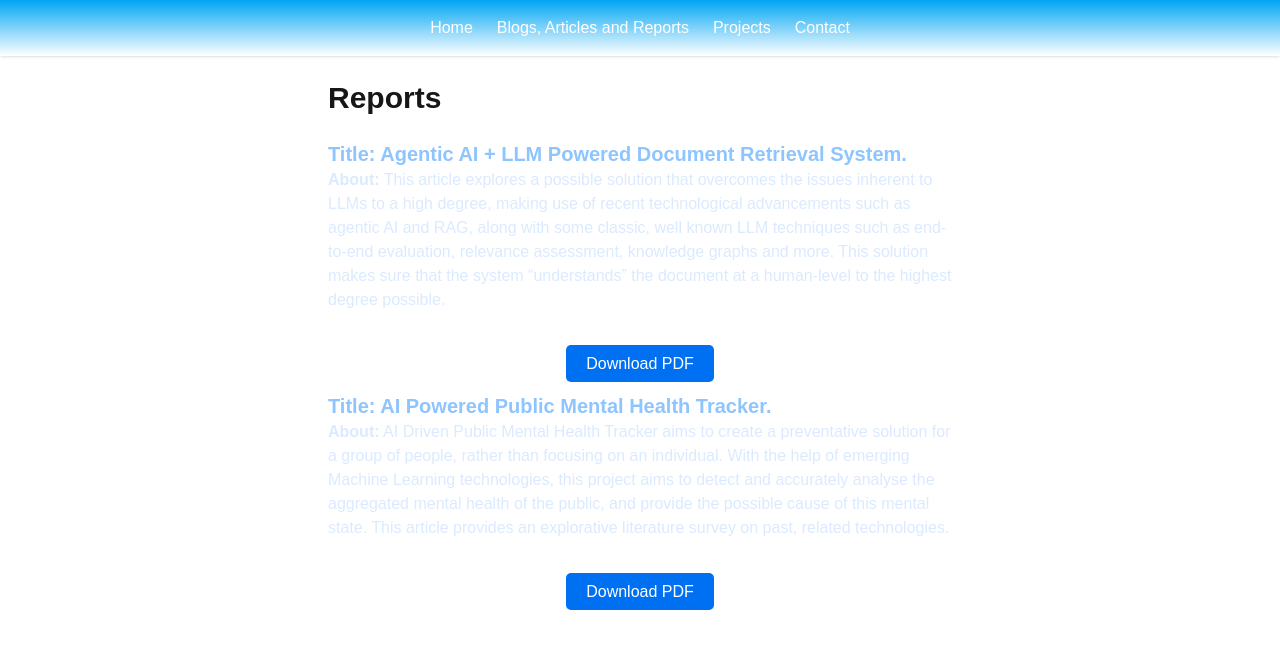
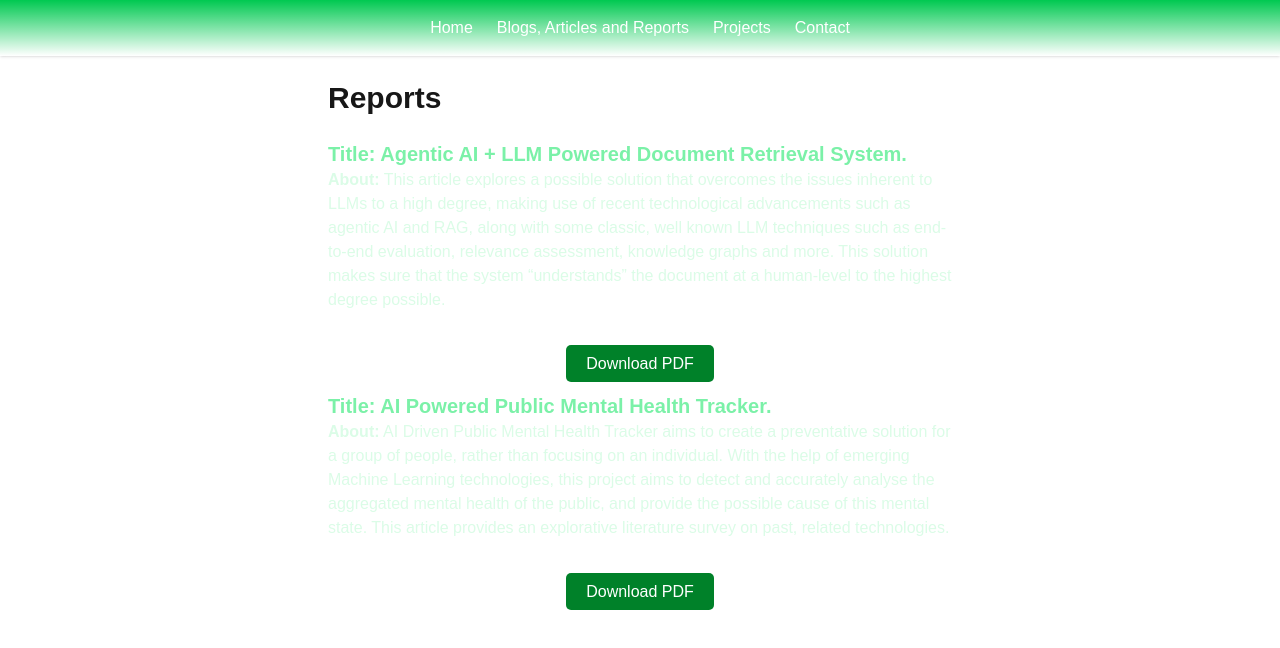
Before and after one commit to keerthanar09/my-portfolio, a Next.js app: page /research in a window 1280 px wide. Shown: the top 648 px of the page. Built offline with nearby package versions, Linux system fonts and the light colour scheme.

Commit message:
changed profile and theme

```diff
--- a/src/app/layout.tsx
+++ b/src/app/layout.tsx
@@ -10,7 +10,7 @@ export default function RootLayout({ children }: { children: React.ReactNode })
   return (
     <html lang="en">
       <body>
-        <nav className="bg-linear-to-t from-grey-500 to-sky-500 shadow p-4 flex justify-center space-x-6 text-white">
+        <nav className="bg-linear-to-t from-grey-500 to-green-500 shadow p-4 flex justify-center space-x-6 text-white">
           <Link href="/">Home</Link>
           <Link href="/research">Blogs, Articles and Reports</Link>
           <Link href="/projects">Projects</Link>
--- a/src/app/page.tsx
+++ b/src/app/page.tsx
@@ -36,7 +36,7 @@ export default function Home() {
           href="/resume.pdf"
           download
           style={{
-            backgroundColor: "#0070f3",
+            backgroundColor: "#072f0aff",
             color: "#fff",
             padding: "10px 20px",
             borderRadius: "5px",
--- a/src/app/projects/page.tsx
+++ b/src/app/projects/page.tsx
@@ -4,16 +4,16 @@ export default function Projects() {
     <main className="p-6 max-w-2xl mx-auto">
       <h1 className="text-3xl font-bold mb-6">Projects</h1>
       <ul className="space-y-4">
-        <li className="text-blue-300 text-xl"><strong>Teacher Assistant Application</strong></li>
-        Deployed Project Link: <a href = "https://teacher-assistant-1.vercel.app/" className="text-blue-500 underline">teacher-assistant-1.vercel.app</a> <br/>
+        <li className="text-green-300 text-xl"><strong>Teacher Assistant Application</strong></li>
+        Deployed Project Link: <a href = "https://teacher-assistant-1.vercel.app/" className="text-green-500 underline">teacher-assistant-1.vercel.app</a> <br/>
         <strong>About:</strong> This project was created for the problem statement OVERBURDENED TEACHERS AND THE
         NEED FOR PERSONALIZED FEEDBACKS at Google Solution Challenge 2025. It is still in development stages. The main goal is
         to create an application that can assist teachers in mundane, repetitive tasks, leaving them with extra timne to
         interact with students personally. <br />
 
-        <br/> <li className="text-blue-300 text-xl"><strong>Algorithm Visualizer Application</strong></li>
+        <br/> <li className="text-green-300 text-xl"><strong>Algorithm Visualizer Application</strong></li>
 
-        Deployed Project Link: <a href = "https://algoviz-xx.vercel.app/" className="text-blue-500 underline">algoviz-xx.vercel.app</a> <br/>
+        Deployed Project Link: <a href = "https://algoviz-xx.vercel.app/" className="text-green-500 underline">algoviz-xx.vercel.app</a> <br/>
         <strong>About:</strong> The Algorithm Visualizer Application is designed to provide interactive visualizations
         for complex algorithms to help developers of various stages to understand these algorithms. This application link will
         take you to the MVP of this application.  <br />
--- a/src/app/research/page.tsx
+++ b/src/app/research/page.tsx
@@ -4,8 +4,8 @@ export default function Research() {
     <main className="p-6 max-w-2xl mx-auto">
       <h1 className="text-3xl font-bold mb-6">Reports</h1>
       <ul className="space-y-4">
-        <li className="text-blue-100">
-          <strong className="text-xl text-blue-300">Title: Agentic AI + LLM Powered Document Retrieval System.</strong> <br />
+        <li className="text-green-100">
+          <strong className="text-xl text-green-300">Title: Agentic AI + LLM Powered Document Retrieval System.</strong> <br />
           <strong>About:</strong> This article explores a possible solution that overcomes the issues inherent to
           LLMs to a high degree, making use of recent technological advancements such as agentic AI and RAG, along with some
           classic, well known LLM techniques such as end-to-end evaluation, relevance assessment, knowledge graphs and more.
@@ -16,7 +16,7 @@ export default function Research() {
             href="/papers/LLMresearch.pdf"
             download
             style={{
-              backgroundColor: "#0070f3",
+              backgroundColor: "#008129ff",
               color: "#fff",
               padding: "10px 20px",
               borderRadius: "5px",
@@ -28,8 +28,8 @@ export default function Research() {
         </div>
         </li>
 
-        <li className="text-blue-100">
-          <strong className="text-xl text-blue-300">Title: AI Powered Public Mental Health Tracker.</strong> <br />
+        <li className="text-green-100">
+          <strong className="text-xl text-green-300">Title: AI Powered Public Mental Health Tracker.</strong> <br />
           <strong>About:</strong> AI Driven Public Mental Health Tracker aims to create a preventative
           solution for a group of people, rather than focusing on an individual. With the help of
           emerging Machine Learning technologies, this project aims to detect and accurately analyse
@@ -40,7 +40,7 @@ export default function Research() {
             href="/papers/Major-project-report-body-1.pdf"
             download
             style={{
-              backgroundColor: "#0070f3",
+              backgroundColor: "#008129ff",
               color: "#fff",
               padding: "10px 20px",
               borderRadius: "5px",
--- a/src/components/TypingAnimation.tsx
+++ b/src/components/TypingAnimation.tsx
@@ -54,7 +54,7 @@ export default function TypingAnimation() {
   return (
     <h1
       className="text-2xl md:text-4xl font-mono space-x-2 text-center
-                 bg-gradient-to-r from-blue-400 via-blue-100 to-blue-800
+                 bg-gradient-to-r from-green-400 via-green-100 to-green-800
                  bg-clip-text text-transparent"
     >
       {`${words[index].substring(0, subIndex)}${blink ? "|" : " "}`}
```
Also changed, not shown: public/profile.jpeg.
